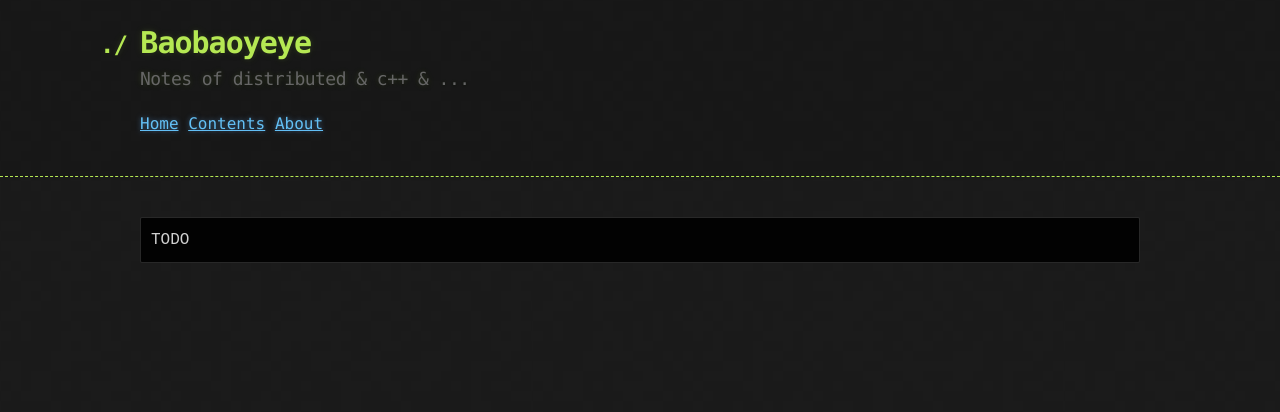
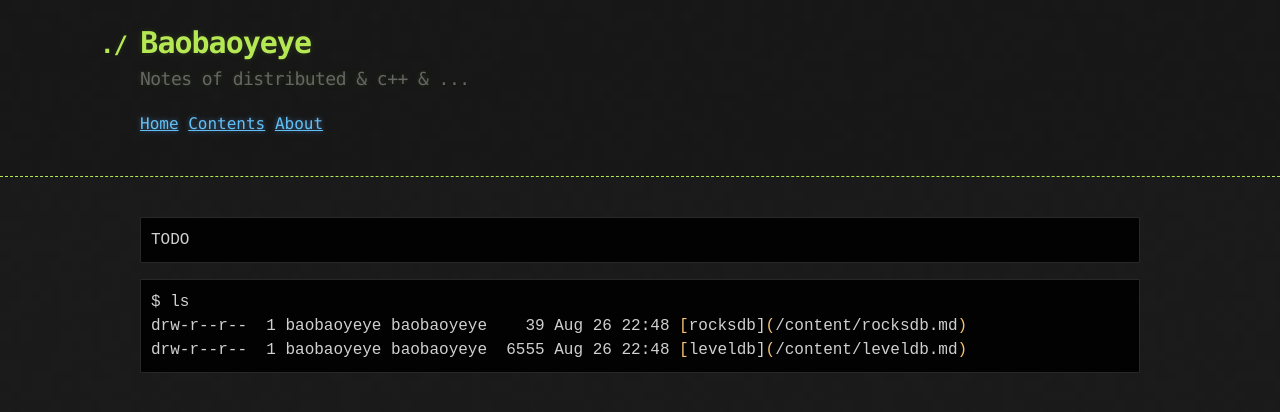
Before and after one commit to baobaoyeye/baobaoyeye.github.io, a Jekyll site: the page built from index.md, in a window 1280 px wide. Shown: the top 412 px of the page. Built offline with Jekyll 4.4.1, drawn with Linux system fonts in a browser that asks for light colours.

Commit message:
add page

````diff
--- a/index.md
+++ b/index.md
@@ -5,3 +5,9 @@ layout: default
 ```
 TODO
 ```
+
+```shell
+$ ls
+drw-r--r--  1 baobaoyeye baobaoyeye    39 Aug 26 22:48 [rocksdb](/content/rocksdb.md)
+drw-r--r--  1 baobaoyeye baobaoyeye  6555 Aug 26 22:48 [leveldb](/content/leveldb.md)
+```
````
